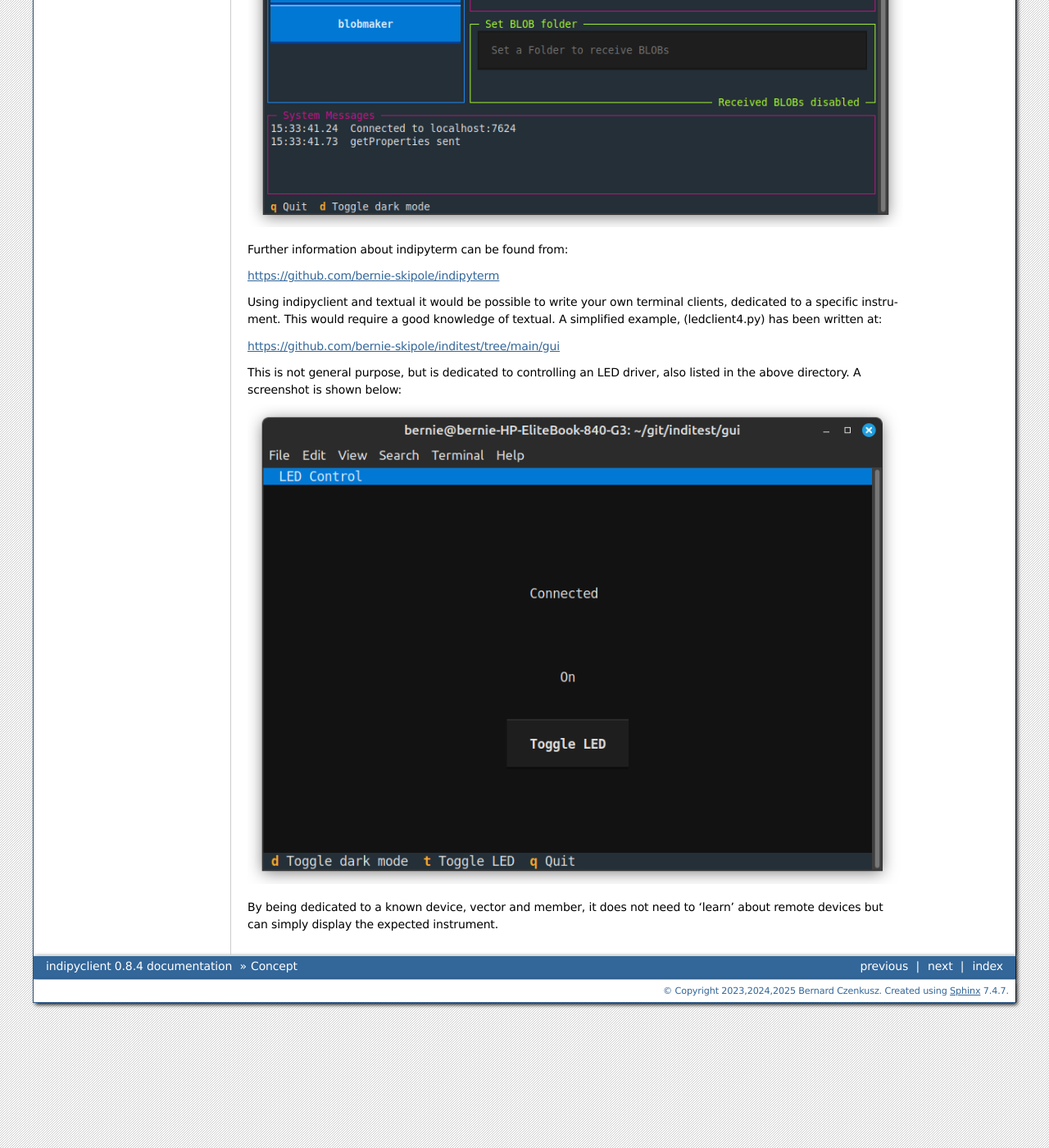
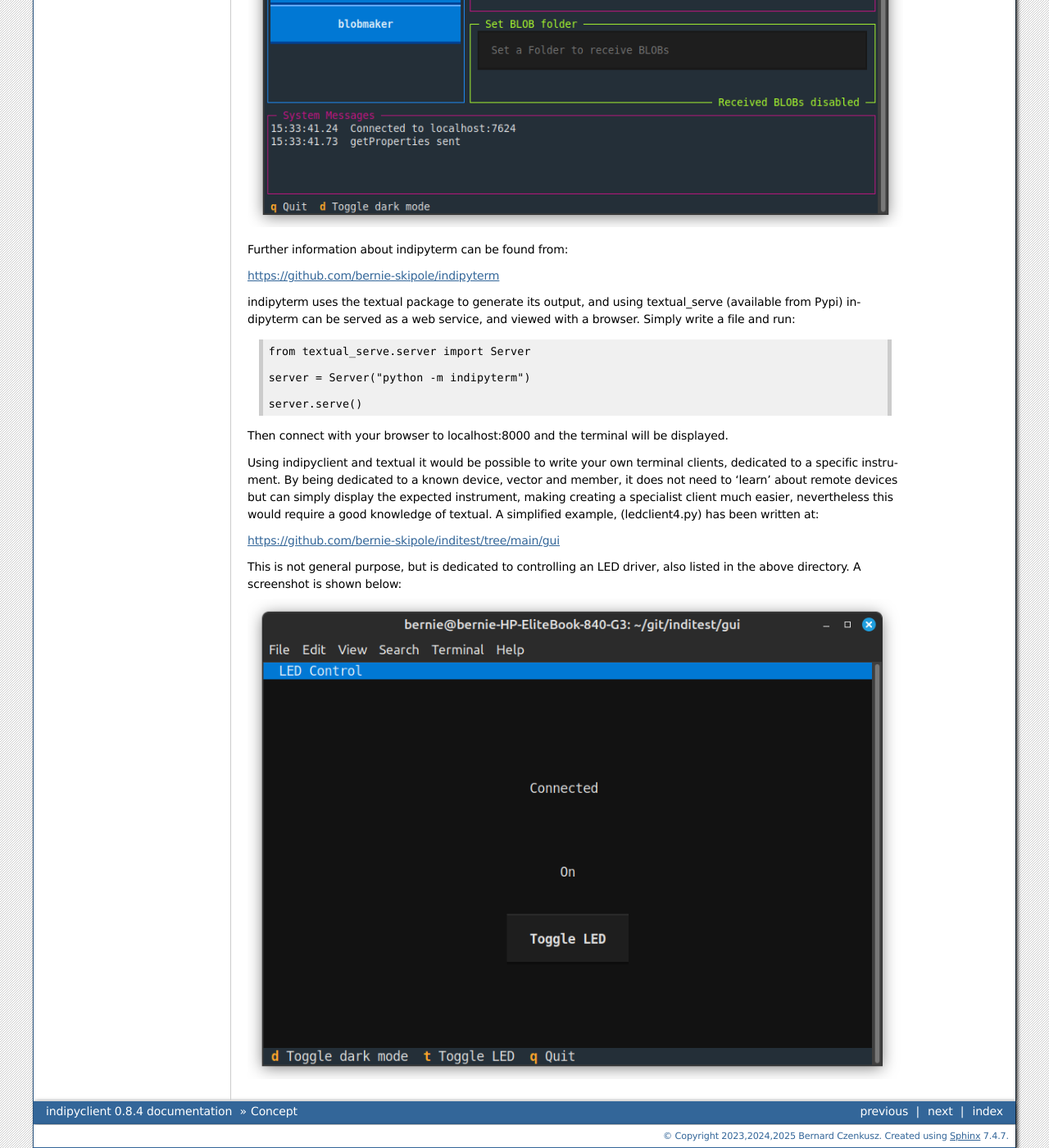
Before and after one commit to bernie-skipole/indipyclient, a Sphinx documentation site: the page built from docs/source/usage/concept.rst, in a window 1280 px wide and 1400 px high, scrolled down 4761 px. Shown: the whole window at 82% size. Built offline with Sphinx 7.4.7, drawn with Linux system fonts in a browser that asks for light colours.

Commit message:
Added note about textual-serve

```diff
--- a/docs/source/usage/concept.rst
+++ b/docs/source/usage/concept.rst
@@ -227,12 +227,22 @@ Further information about indipyterm can be found from:
 
 https://github.com/bernie-skipole/indipyterm
 
-Using indipyclient and textual it would be possible to write your own terminal clients, dedicated to a specific instrument. This would require a good knowledge of textual. A simplified example, (ledclient4.py) has been written at:
+indipyterm uses the textual package to generate its output, and using textual_serve (available from Pypi) indipyterm can be served as a web service, and viewed with a browser. Simply write a file and run:
+
+.. code-block:: text
+
+    from textual_serve.server import Server
+
+    server = Server("python -m indipyterm")
+
+    server.serve()
+
+Then connect with your browser to localhost:8000 and the terminal will be displayed.
+
+Using indipyclient and textual it would be possible to write your own terminal clients, dedicated to a specific instrument. By being dedicated to a known device, vector and member, it does not need to 'learn' about remote devices but can simply display the expected instrument, making creating a specialist client much easier, nevertheless this would require a good knowledge of textual. A simplified example, (ledclient4.py) has been written at:
 
 https://github.com/bernie-skipole/inditest/tree/main/gui
 
 This is not general purpose, but is dedicated to controlling an LED driver, also listed in the above directory. A screenshot is shown below:
 
 .. image:: ./ledclient4.png
-
-By being dedicated to a known device, vector and member, it does not need to 'learn' about remote devices but can simply display the expected instrument.
```
